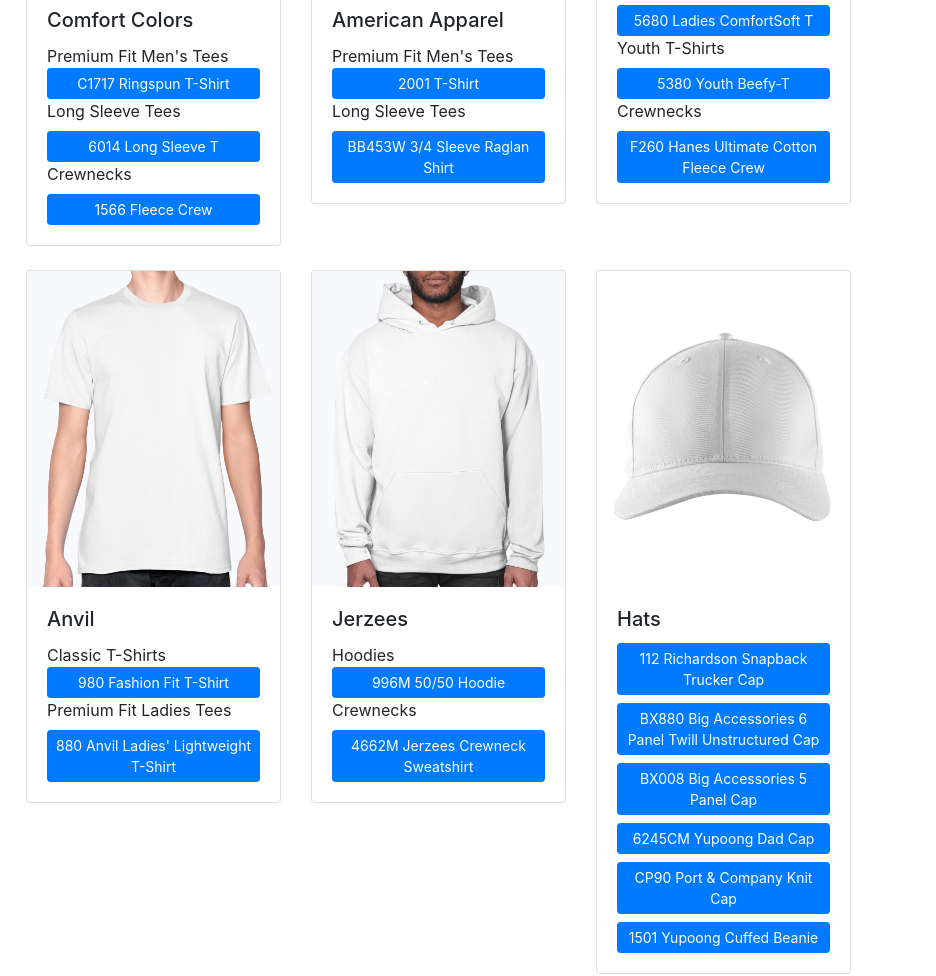
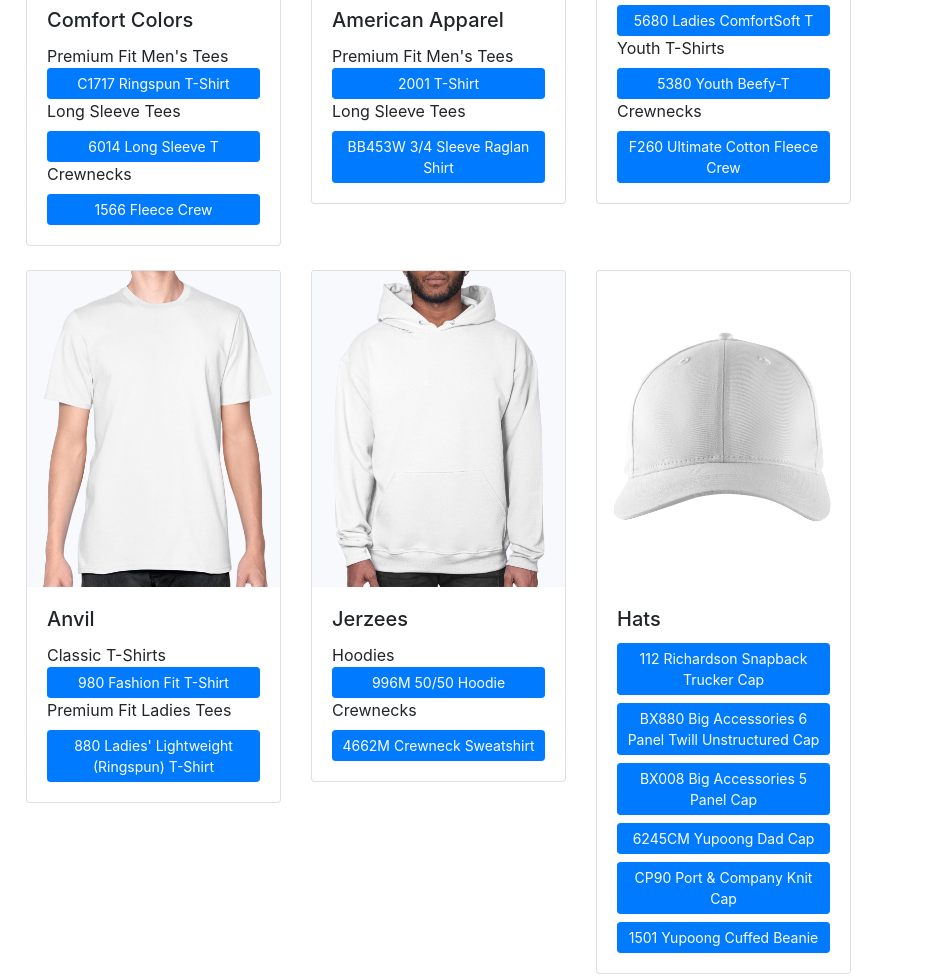
Before and after one commit to lymanwong/fuel_node, a website: page public/pages/index.html in a window 1280 px wide. Shown: the part 1380-2356 px from the top of the page, 344-1280 px from the left. Drawn offline with nearby package versions, Linux system fonts and the light colour scheme; files that its build step writes are made by us from their sources; files whose address does not match are found by name.

Commit message:
minor text changes

```diff
--- a/public/js/jsExtension.js
+++ b/public/js/jsExtension.js
@@ -28,7 +28,7 @@
 
 function resetModal() {
   let tab = document.getElementById("staticBackdropLabel");
-  tab.innerHTML = "Inventory Status (Updates every 4 hours)";
+  tab.innerHTML = "Inventory Status (Updates every hour)";
 }
 
 function appendItems (inStockItems, oosItems){
--- a/public/pages/index.html
+++ b/public/pages/index.html
@@ -71,7 +71,7 @@
              <button type="button" class="btn btn-primary btn-sm btn-block inventory" id="18500" data-toggle="modal" data-target="#staticBackdrop" data-url="gildan-50-50-hoodie">18500 50/50 Hoodie</button>
              <button type="button" class="btn btn-primary btn-sm btn-block inventory" id="18500b" data-toggle="modal" data-target="#staticBackdrop" data-url="gildan-youth-hoodie">18500b Youth Hoodie</button>
              Crewnecks
-             <button type="button" class="btn btn-primary btn-sm btn-block inventory" id="18000" data-toggle="modal" data-target="#staticBackdrop" data-url="gildan-sweatshirt-crew">18000 Sweatshirt - Crew</button>
+             <button type="button" class="btn btn-primary btn-sm btn-block inventory" id="18000" data-toggle="modal" data-target="#staticBackdrop" data-url="gildan-sweatshirt-crew">18000 Crewneck Sweatshirt</button>
              <button type="button" class="btn btn-primary btn-sm btn-block inventory" id="18000b" data-toggle="modal" data-target="#staticBackdrop" data-url="gildan-youth-sweatshirt">18000b Youth Sweatshirt</button>
            </div>
          </div>
@@ -162,7 +162,7 @@
              Youth T-Shirts
              <button type="button" class="btn btn-primary btn-sm btn-block inventory" id="5380" data-toggle="modal" data-target="#staticBackdrop" data-url="hanes-youth-beefy-t">5380 Youth Beefy-T</button>
              Crewnecks
-             <button type="button" class="btn btn-primary btn-sm btn-block inventory" id="F260" data-toggle="modal" data-target="#staticBackdrop" data-url="hanes-ultimate-cotton-fleece-crew">F260 Hanes Ultimate Cotton Fleece Crew</button>
+             <button type="button" class="btn btn-primary btn-sm btn-block inventory" id="F260" data-toggle="modal" data-target="#staticBackdrop" data-url="hanes-ultimate-cotton-fleece-crew">F260 Ultimate Cotton Fleece Crew</button>
            </div>
          </div>
        </div>
@@ -195,7 +195,7 @@
              Classic T-Shirts
              <button type="button" class="btn btn-primary btn-sm btn-block inventory" id="980" data-toggle="modal" data-target="#staticBackdrop" data-url="anvil-fashion-fit-t-shirt">980 Fashion Fit T-Shirt</button>
              Premium Fit Ladies Tees
-             <button type="button" class="btn btn-primary btn-sm btn-block inventory" id="880" data-toggle="modal" data-target="#staticBackdrop" data-url="anvil-ladies-ringspun-t">880 Anvil Ladies' Lightweight T-Shirt</button>
+             <button type="button" class="btn btn-primary btn-sm btn-block inventory" id="880" data-toggle="modal" data-target="#staticBackdrop" data-url="anvil-ladies-ringspun-t">880 Ladies' Lightweight (Ringspun) T-Shirt</button>
            </div>
          </div>
        </div>
@@ -209,7 +209,7 @@
              Hoodies
              <button type="button" class="btn btn-primary btn-sm btn-block inventory" id="996M" data-toggle="modal" data-target="#staticBackdrop" data-url="jerzees-50-50-hoodie">996M 50/50 Hoodie</button>
              Crewnecks
-             <button type="button" class="btn btn-primary btn-sm btn-block inventory" id="4662M" data-toggle="modal" data-target="#staticBackdrop" data-url="jerzees-sweatshirt-crew">4662M Jerzees Crewneck Sweatshirt</button>
+             <button type="button" class="btn btn-primary btn-sm btn-block inventory" id="4662M" data-toggle="modal" data-target="#staticBackdrop" data-url="jerzees-sweatshirt-crew">4662M Crewneck Sweatshirt</button>
            </div>
          </div>
        </div>
```
Also changed, not shown: public/images/favicon.ico (deleted), 3 other files.
